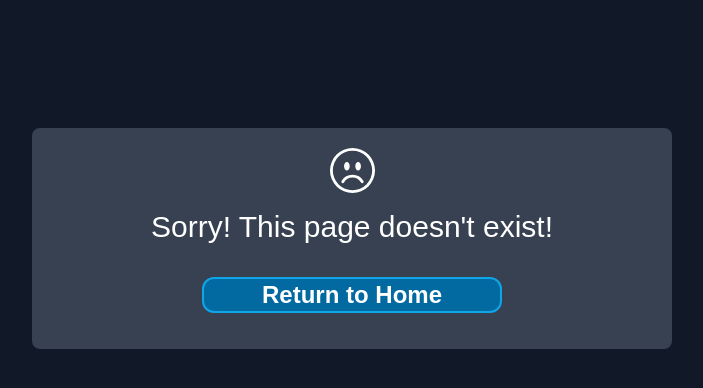
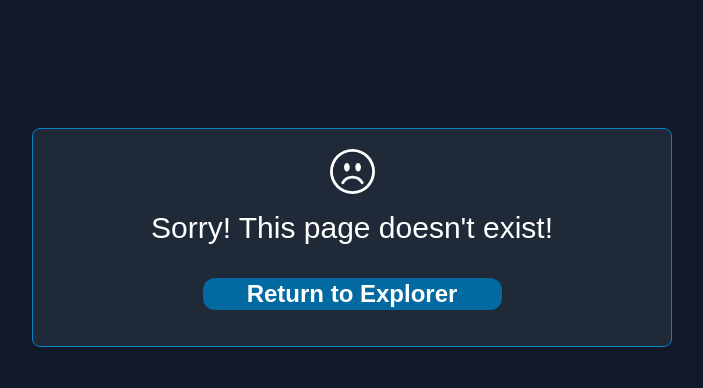
Before and after one commit to MertJSX/folderhost-go, a React (Vite) app in the folder web/: page /editor in a window 1280 px wide. Shown: the top 388 px of the page, without its empty margins (288-991 px from the left). Built offline with nearby package versions, Linux system fonts and the light colour scheme.

Commit message:
refactor: NoPage.tsx

```diff
--- a/web/src/pages/NoPage.tsx
+++ b/web/src/pages/NoPage.tsx
@@ -1,14 +1,13 @@
-import React from 'react'
 import { Link } from 'react-router-dom'
 import { BsEmojiFrown } from "react-icons/bs";
 
 const NoPage = () => {
     return (
         <div>
-            <div className="flex flex-col justify-center items-center bg-gray-700 w-1/2 mx-auto rounded-lg p-5 gap-4 mt-32">
+            <div className="flex flex-col justify-center items-center bg-gray-800 border border-sky-600 w-1/2 mx-auto rounded-lg p-5 gap-4 mt-32">
                 <BsEmojiFrown size={45} />
                 <h1 className='text-3xl text-center'>Sorry! This page doesn't exist!</h1>
-                <Link className='text-center font-bold text-2xl bg-sky-700 w-1/2 rounded-xl m-4 border-2 border-sky-500' to="/">Return to Home</Link>
+                <Link className='text-center font-bold text-2xl bg-sky-700 w-1/2 rounded-xl m-4' to="/">Return to Explorer</Link>
             </div>
         </div>
     )
```
